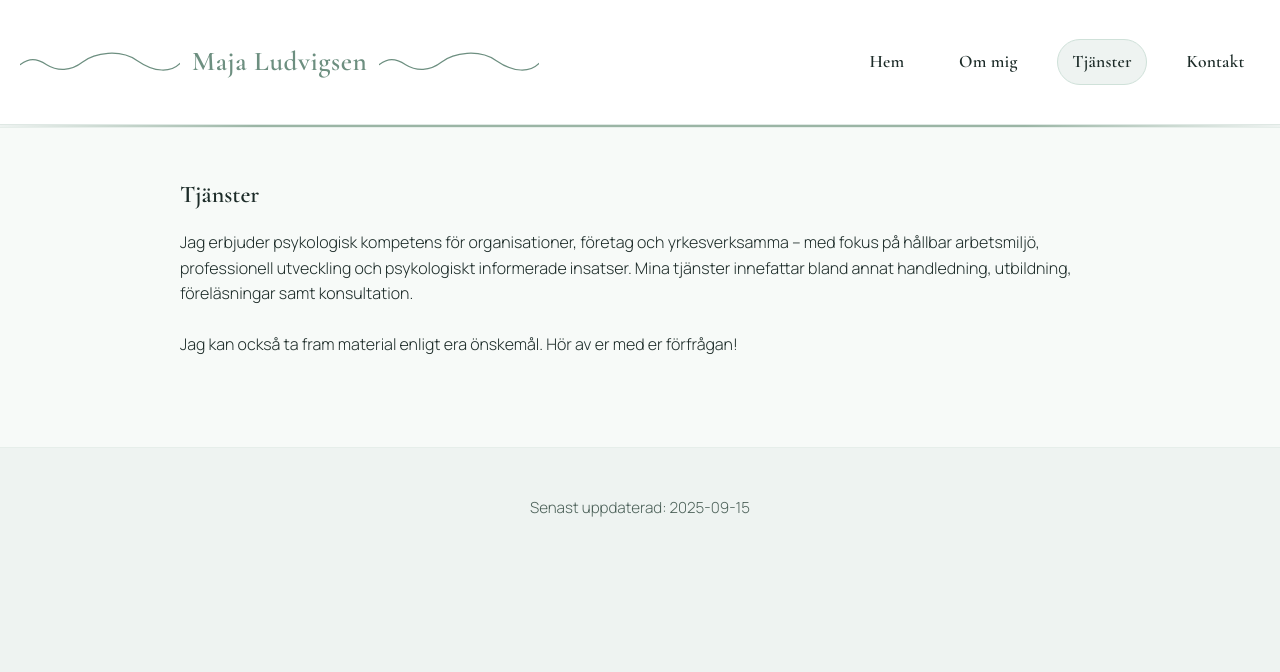
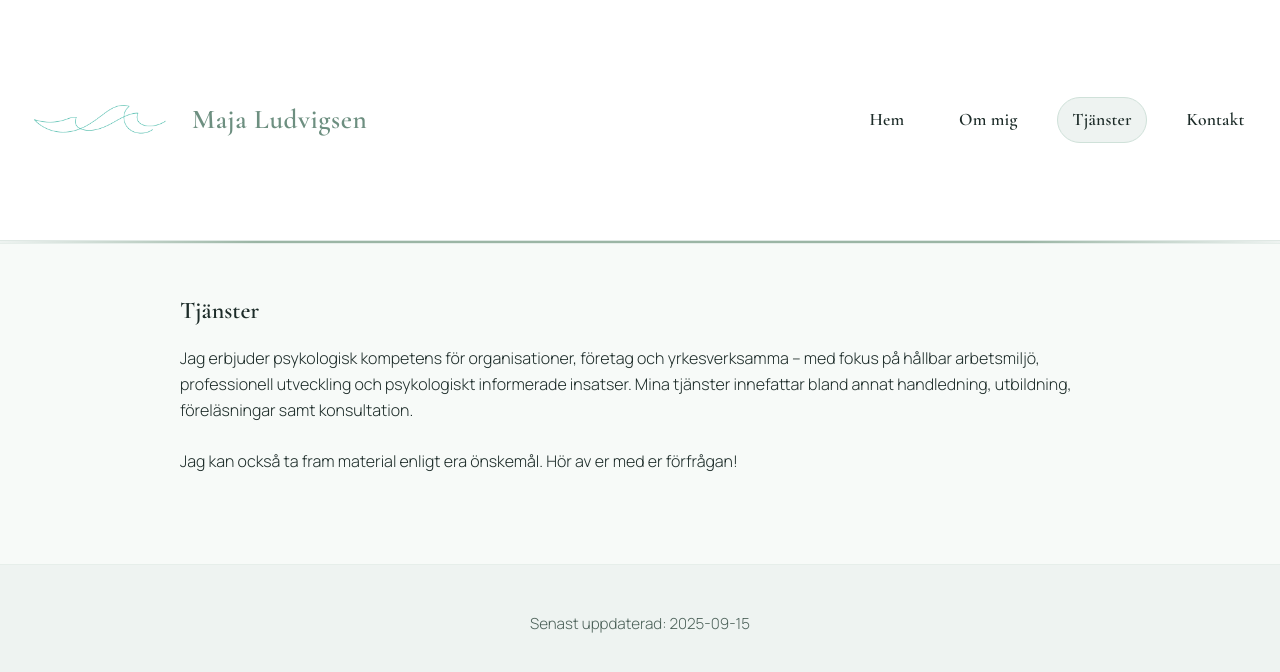
Before and after one commit to majaludvigsen/Hemsida_psykolog, a plain HTML site: page tjanster.html in a window 1280 px wide. Drawn offline with nearby package versions, Linux system fonts and the light colour scheme.

Commit message:
Remove wave graphics from header and show logo on all pages

```diff
--- a/style.css
+++ b/style.css
@@ -52,12 +52,6 @@ body{
 }
 .header-decor .flower{
   width:24px; height:24px;
-}
-.header-decor .wave {
-  flex: 1;
-  height: 32px;
-  width: 100%;
-  display: block;
 }
 .header-decor .site-title{
   font-family:"Cormorant Garamond", serif;
--- a/tjanster.html
+++ b/tjanster.html
@@ -12,18 +12,8 @@
 <body>
 <header class="site-header">
   <div class="header-decor">
-
-    <!-- vågig linje -->
-    <svg class="wave" xmlns="http://www.w3.org/2000/svg" viewBox="0 0 240 48" preserveAspectRatio="none" aria-hidden="true">
-      <path d="M0 28 C 14 18 24 18 40 28 S 76 38 94 24 S 150 4 176 22 S 226 40 240 26" fill="none" stroke="currentColor" stroke-width="1.8" stroke-linecap="round" stroke-linejoin="round"/>
-    </svg>
-
+    <img class="header-logo" src="header-logo.png" alt="Turkos vågform" width="160" height="160" />
     <h1 class="site-title">Maja Ludvigsen</h1>
-
-    <!-- vågig linje -->
-    <svg class="wave" xmlns="http://www.w3.org/2000/svg" viewBox="0 0 240 48" preserveAspectRatio="none" aria-hidden="true">
-      <path d="M0 28 C 14 18 24 18 40 28 S 76 38 94 24 S 150 4 176 22 S 226 40 240 26" fill="none" stroke="currentColor" stroke-width="1.8" stroke-linecap="round" stroke-linejoin="round"/>
-    </svg>
   </div>
 
   <!-- Desktop meny -->
```
Also changed, not shown: index.html (+0 -7 lines), kontakt.html (+1 -11 lines), om-mig.html (+1 -11 lines).
